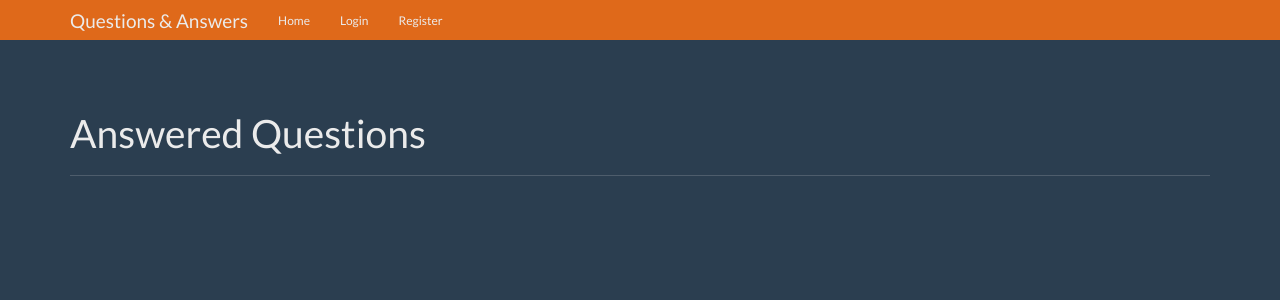
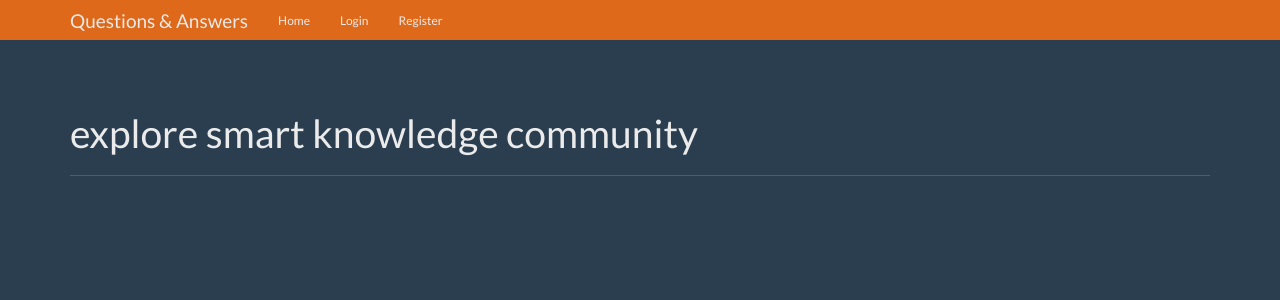
Before and after one commit to ExploreSmartKnowledge/flask_qa_app, a Flask app: page / in a window 1280 px wide. Shown: the top 300 px of the page. Run offline with Flask 2, Linux system fonts and the light colour scheme; data that the repository does not hold is empty; some libraries are stand-ins or nearby versions.

Commit message:
Update home.html

```diff
--- a/flask_qa/templates/home.html
+++ b/flask_qa/templates/home.html
@@ -1,9 +1,9 @@
 {% extends 'base.html' %}
-{% block title %}Questions & Answers{% endblock %}
+{% block title %}explore smart knowledge community{% endblock %}
 
 {% block content %}
       <div class="page-header">
-        <h1>Answered Questions</h1>
+        <h1>explore smart knowledge community</h1>
       </div>
       <div class="row">
         <div class="col-lg-12">
```
